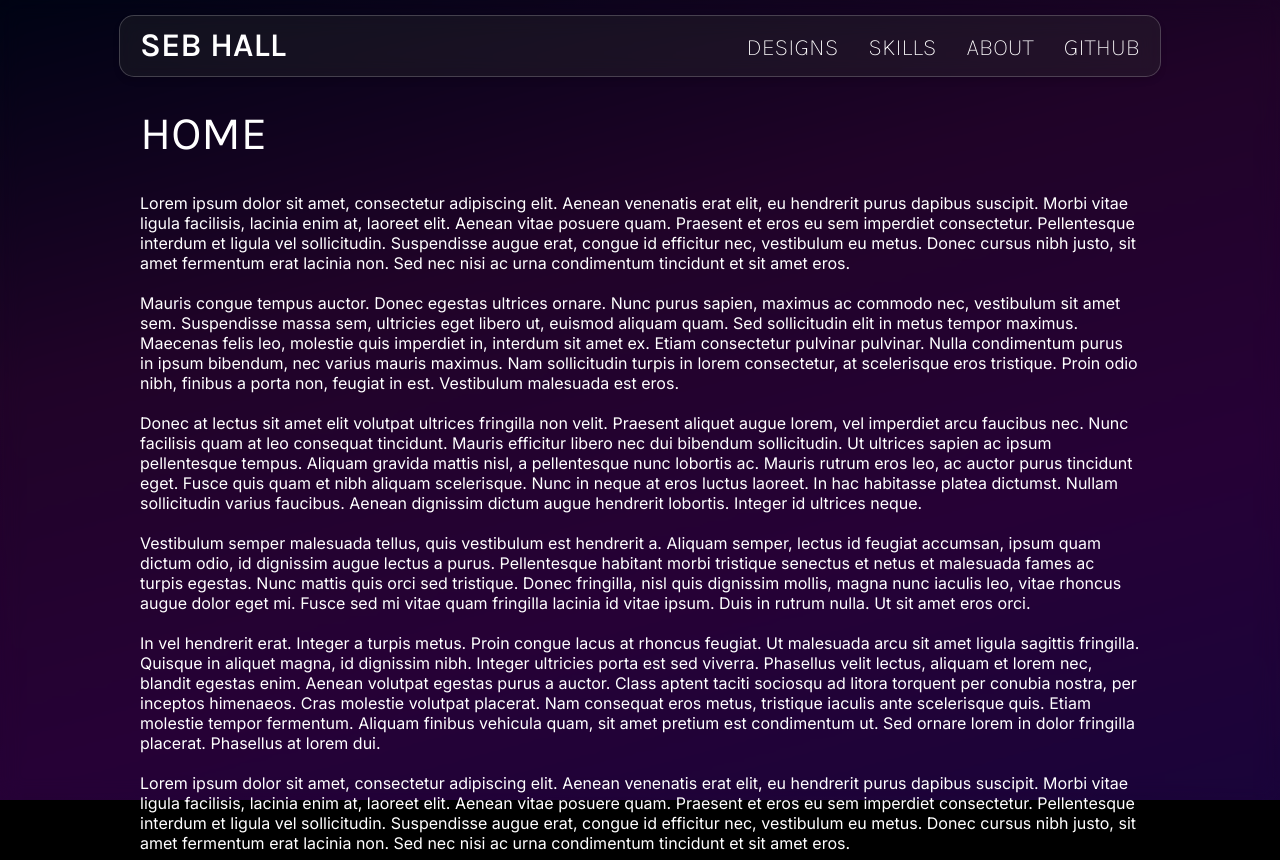
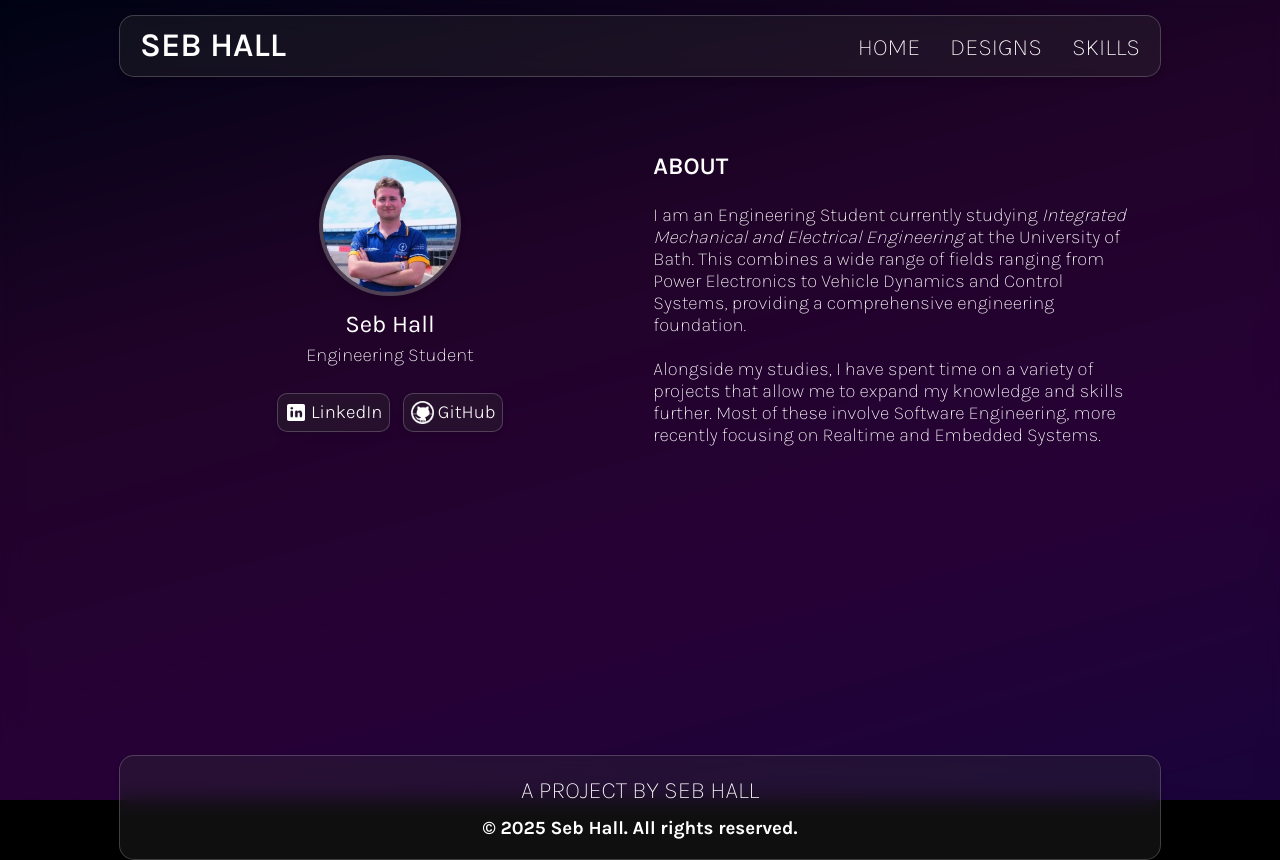
Before and after one commit to sebhalldesigns/website, a plain HTML site: page index.html in a window 1280 px wide. Shown: the top 860 px of the page. Drawn offline with Linux system fonts and the light colour scheme.

Commit message:
homepage

```diff
--- a/index.html
+++ b/index.html
@@ -17,6 +17,8 @@
 	<link rel="stylesheet" href="style/Navigation.css">
 	<link rel="stylesheet" href="style/Glass.css">
 
+	<link rel="stylesheet" href="style/Home.css">
+
 	<link rel="preload" as="image" href="media/plus.png">
 
   	<title>Seb Hall</title>
@@ -33,6 +35,11 @@
 		</a>
 
 		<div class="NavigationMenu">
+
+			<a class="NavigationItem" href="#/home">
+				HOME
+			</a>
+
 			<a class="NavigationItem" href="#/designs">
 				DESIGNS
 			</a>
@@ -41,13 +48,6 @@
 				SKILLS
 			</a>
 
-			<a class="NavigationItem" href="#/about">
-				ABOUT
-			</a>
-
-			<a class="NavigationItem" href="https://github.com/sebhalldesigns">
-				GITHUB
-			</a>
 		</div>
 
 		<div class="NavigationMenuControls">
@@ -61,9 +61,19 @@
 	<main class="Content" id="Content"></main>
 
 	<div class="Glass Footer">
-		<p>
-			sebhalldesigns.com
-		</p>
+
+
+		<div class="SmallTitle">
+			A PROJECT BY SEB HALL
+		</div>
+
+		<div class="FooterText">
+			<b>&copy 2025 Seb Hall. All rights reserved.</b>
+		</div>
+
+
+
+
 	</div>
 
 	<div class="FinalPadding"></div>
--- a/pages/home.html
+++ b/pages/home.html
@@ -1,31 +1,50 @@
 <main>
-    <h1>
-        HOME
-    </h1>
 
-    <p>
 
-        Lorem ipsum dolor sit amet, consectetur adipiscing elit. Aenean venenatis erat elit, eu hendrerit purus dapibus suscipit. Morbi vitae ligula facilisis, lacinia enim at, laoreet elit. Aenean vitae posuere quam. Praesent et eros eu sem imperdiet consectetur. Pellentesque interdum et ligula vel sollicitudin. Suspendisse augue erat, congue id efficitur nec, vestibulum eu metus. Donec cursus nibh justo, sit amet fermentum erat lacinia non. Sed nec nisi ac urna condimentum tincidunt et sit amet eros.
-        <br><br>
-        Mauris congue tempus auctor. Donec egestas ultrices ornare. Nunc purus sapien, maximus ac commodo nec, vestibulum sit amet sem. Suspendisse massa sem, ultricies eget libero ut, euismod aliquam quam. Sed sollicitudin elit in metus tempor maximus. Maecenas felis leo, molestie quis imperdiet in, interdum sit amet ex. Etiam consectetur pulvinar pulvinar. Nulla condimentum purus in ipsum bibendum, nec varius mauris maximus. Nam sollicitudin turpis in lorem consectetur, at scelerisque eros tristique. Proin odio nibh, finibus a porta non, feugiat in est. Vestibulum malesuada est eros.
-        <br><br>
-        Donec at lectus sit amet elit volutpat ultrices fringilla non velit. Praesent aliquet augue lorem, vel imperdiet arcu faucibus nec. Nunc facilisis quam at leo consequat tincidunt. Mauris efficitur libero nec dui bibendum sollicitudin. Ut ultrices sapien ac ipsum pellentesque tempus. Aliquam gravida mattis nisl, a pellentesque nunc lobortis ac. Mauris rutrum eros leo, ac auctor purus tincidunt eget. Fusce quis quam et nibh aliquam scelerisque. Nunc in neque at eros luctus laoreet. In hac habitasse platea dictumst. Nullam sollicitudin varius faucibus. Aenean dignissim dictum augue hendrerit lobortis. Integer id ultrices neque.
-        <br><br>
-        Vestibulum semper malesuada tellus, quis vestibulum est hendrerit a. Aliquam semper, lectus id feugiat accumsan, ipsum quam dictum odio, id dignissim augue lectus a purus. Pellentesque habitant morbi tristique senectus et netus et malesuada fames ac turpis egestas. Nunc mattis quis orci sed tristique. Donec fringilla, nisl quis dignissim mollis, magna nunc iaculis leo, vitae rhoncus augue dolor eget mi. Fusce sed mi vitae quam fringilla lacinia id vitae ipsum. Duis in rutrum nulla. Ut sit amet eros orci.
+    <div class="HomeSplit">
+        <div class="HomeIntro">
 
-        <br><br>
-        In vel hendrerit erat. Integer a turpis metus. Proin congue lacus at rhoncus feugiat. Ut malesuada arcu sit amet ligula sagittis fringilla. Quisque in aliquet magna, id dignissim nibh. Integer ultricies porta est sed viverra. Phasellus velit lectus, aliquam et lorem nec, blandit egestas enim. Aenean volutpat egestas purus a auctor. Class aptent taciti sociosqu ad litora torquent per conubia nostra, per inceptos himenaeos. Cras molestie volutpat placerat. Nam consequat eros metus, tristique iaculis ante scelerisque quis. Etiam molestie tempor fermentum. Aliquam finibus vehicula quam, sit amet pretium est condimentum ut. Sed ornare lorem in dolor fringilla placerat. Phasellus at lorem dui.
-        <br><br>
-        Lorem ipsum dolor sit amet, consectetur adipiscing elit. Aenean venenatis erat elit, eu hendrerit purus dapibus suscipit. Morbi vitae ligula facilisis, lacinia enim at, laoreet elit. Aenean vitae posuere quam. Praesent et eros eu sem imperdiet consectetur. Pellentesque interdum et ligula vel sollicitudin. Suspendisse augue erat, congue id efficitur nec, vestibulum eu metus. Donec cursus nibh justo, sit amet fermentum erat lacinia non. Sed nec nisi ac urna condimentum tincidunt et sit amet eros.
-        <br><br>
-        Mauris congue tempus auctor. Donec egestas ultrices ornare. Nunc purus sapien, maximus ac commodo nec, vestibulum sit amet sem. Suspendisse massa sem, ultricies eget libero ut, euismod aliquam quam. Sed sollicitudin elit in metus tempor maximus. Maecenas felis leo, molestie quis imperdiet in, interdum sit amet ex. Etiam consectetur pulvinar pulvinar. Nulla condimentum purus in ipsum bibendum, nec varius mauris maximus. Nam sollicitudin turpis in lorem consectetur, at scelerisque eros tristique. Proin odio nibh, finibus a porta non, feugiat in est. Vestibulum malesuada est eros.
-        <br><br>
-        Donec at lectus sit amet elit volutpat ultrices fringilla non velit. Praesent aliquet augue lorem, vel imperdiet arcu faucibus nec. Nunc facilisis quam at leo consequat tincidunt. Mauris efficitur libero nec dui bibendum sollicitudin. Ut ultrices sapien ac ipsum pellentesque tempus. Aliquam gravida mattis nisl, a pellentesque nunc lobortis ac. Mauris rutrum eros leo, ac auctor purus tincidunt eget. Fusce quis quam et nibh aliquam scelerisque. Nunc in neque at eros luctus laoreet. In hac habitasse platea dictumst. Nullam sollicitudin varius faucibus. Aenean dignissim dictum augue hendrerit lobortis. Integer id ultrices neque.
-        <br><br>
-        Vestibulum semper malesuada tellus, quis vestibulum est hendrerit a. Aliquam semper, lectus id feugiat accumsan, ipsum quam dictum odio, id dignissim augue lectus a purus. Pellentesque habitant morbi tristique senectus et netus et malesuada fames ac turpis egestas. Nunc mattis quis orci sed tristique. Donec fringilla, nisl quis dignissim mollis, magna nunc iaculis leo, vitae rhoncus augue dolor eget mi. Fusce sed mi vitae quam fringilla lacinia id vitae ipsum. Duis in rutrum nulla. Ut sit amet eros orci.
+            <img class="HomeProfilePhoto" src="media/profile.jpg" alt="Profile Photo"/>
 
-        <br><br>
-        In vel hendrerit erat. Integer a turpis metus. Proin congue lacus at rhoncus feugiat. Ut malesuada arcu sit amet ligula sagittis fringilla. Quisque in aliquet magna, id dignissim nibh. Integer ultricies porta est sed viverra. Phasellus velit lectus, aliquam et lorem nec, blandit egestas enim. Aenean volutpat egestas purus a auctor. Class aptent taciti sociosqu ad litora torquent per conubia nostra, per inceptos himenaeos. Cras molestie volutpat placerat. Nam consequat eros metus, tristique iaculis ante scelerisque quis. Etiam molestie tempor fermentum. Aliquam finibus vehicula quam, sit amet pretium est condimentum ut. Sed ornare lorem in dolor fringilla placerat. Phasellus at lorem dui.
-        <br><br>
-    </p>
+            <div class="HomeProfileTitle">
+                Seb Hall
+            </div>
+
+            <div class="HomeProfileSubtitle">
+                Engineering Student
+            </div>
+
+            <div class="HomeMediaButtons" >
+                <a class="HomeMediaButton" href="https://www.linkedin.com/in/sebastian-hall/">
+                    <img src="media/linkedin.png" alt="LinkedIn Logo" class="HomeMediaButtonImage"></img>
+                    LinkedIn
+                </a>
+
+                <a class="HomeMediaButton" href="https://www.linkedin.com/in/sebastian-hall/">
+                    <img src="media/github.png" alt="GitHub Logo" class="HomeMediaButtonImage"></img>
+                    GitHub
+                </a>
+            </div>
+
+        </div>
+        <div class="HomeDescription">
+            <h3>
+                ABOUT
+            </h3>
+
+            <p>
+                I am an Engineering Student currently studying <i>Integrated Mechanical and Electrical Engineering</i>
+                at the University of Bath.
+                This combines a wide range of fields ranging from Power Electronics to Vehicle Dynamics and Control Systems, providing a comprehensive engineering foundation.
+                <br><br>
+                Alongside my studies, I have spent time on a variety of projects that allow me to expand my knowledge and skills further.
+                Most of these involve Software Engineering, more recently focusing on Realtime and Embedded Systems.
+            </p>
+
+        </div>
+    </div>
+
+
+
+
 </main>
--- /dev/null
+++ b/style/Home.css
@@ -0,0 +1,113 @@
+.HomeSplit {
+    display: flex;
+    flex-direction: column;
+    justify-content: center;
+    align-items: center;
+
+    width: 100%;
+    margin-bottom: 25pt;
+}
+
+.HomeIntro {
+    display: flex;
+    flex-direction: column;
+    padding: 10pt;
+    text-align: center;
+    justify-content: center;
+    align-items: center;
+}
+
+.HomeProfilePhoto {
+    margin-top: 50pt;
+    width: 100pt;
+    height: 100pt;
+    background: rgba(50, 50, 50, 0.3); /* Semi-transparent background */
+    border-radius: 50%;
+    padding: 0px;
+    backdrop-filter: blur(10px); /* Creates the frosted glass blur effect */
+    -webkit-backdrop-filter: blur(10px); /* Safari support */
+    box-shadow: 0 4px 6px rgba(0, 0, 0, 0.1); /* Soft shadow for depth */
+    border: 4px solid rgba(255, 255, 255, 0.2); /* Light border */
+    color: white;
+}
+
+.HomeProfileTitle {
+    font-family: "Karla", sans-serif;
+    font-optical-sizing: auto;
+    font-weight: 400;
+    font-size: 18pt;
+    color: white;
+
+    margin-top: 10pt;
+    text-align: center;
+}
+
+.HomeProfileSubtitle {
+    font-family: "Karla", sans-serif;
+    font-optical-sizing: auto;
+    font-weight: 200;
+    font-size: 14pt;
+    color: white;
+
+    margin-top: 5pt;
+    margin-bottom: 15pt;
+    text-align: center;
+}
+
+.HomeDescription {
+    display: block;
+    margin: 10pt;
+    width: 100%;
+}
+
+.HomeMediaButtons {
+    display: flex;
+    flex-direction: row;
+    justify-content: center;
+    align-items: center;
+    margin-bottom: 50pt;
+}
+
+.HomeMediaButton {
+    display: flex;
+    margin: 5pt;
+    flex-direction: row;
+    justify-content: center;
+    align-items: center;
+    text-align: center;
+    font-family: "Karla", sans-serif;
+    font-weight: 300;
+    font-size: 14pt;
+    background-color: rgba(50, 50, 50, 0.3);
+    border-radius: 10px;
+    border: 1px solid rgba(255, 255, 255, 0.2); /* Light border */
+    backdrop-filter: blur(10px); /* Creates the frosted glass blur effect */
+    -webkit-backdrop-filter: blur(10px); /* Safari support */
+    box-shadow: 0 4px 6px rgba(0, 0, 0, 0.1); /* Soft shadow for depth */
+    color: white;
+    text-decoration: none;
+    padding: 5pt;
+    width: fit-content;
+    user-select: none;
+}
+
+.HomeMediaButtonImage {
+    width: 17.5pt;
+    height: 17.5pt;
+    margin-right: 2.5pt;
+}
+
+@media only screen and (min-width: 750px) {
+
+    .HomeSplit {
+        flex-direction: row;
+    }
+
+    .HomeIntro {
+        width: 50%;
+    }
+
+    .HomeDescription {
+        width: 50%;
+    }
+}
--- a/style/Layout.css
+++ b/style/Layout.css
@@ -16,12 +16,7 @@
 
 .Footer {
     color: white;
-    padding: 5;
     display: block;
-
-
-    margin-top: 15px;
-    margin-bottom: 0px;
 
     margin-left: 50%;
     transform: translateX(-50%);
@@ -29,7 +24,11 @@
     width: calc(100% - 70px);
 
     text-align: left;
+}
 
+.FooterText {
+    margin-top: 10pt;
+    text-align: center;
 }
 
 .FinalPadding {
--- a/style/Navigation.css
+++ b/style/Navigation.css
@@ -1,12 +1,4 @@
-body {
-    height: 100vh;
-    font-family: "Inter", sans-serif;
-    padding: 0pt;
-    margin: 0pt;
-    overflow-x: hidden;
-    color: white;
-    background-color: black;
-}
+
 
 .NavigationBar {
     color: white;
--- a/style/Text.css
+++ b/style/Text.css
@@ -1,8 +1,29 @@
+body {
+    height: 100vh;
+    font-family: "Karla", sans-serif;
+    font-size: 14pt;
+    font-weight: 200;
+
+    padding: 0pt;
+    margin: 0pt;
+    overflow-x: hidden;
+    color: white;
+    background-color: black;
+}
+
 h1 {
     font-family: "Karla", sans-serif;
     font-optical-sizing: auto;
     font-weight: 400;
     font-size: 35pt;
+    color: white;
+}
+
+h3 {
+    font-family: "Karla", sans-serif;
+    font-optical-sizing: auto;
+    font-weight: 600;
+    font-size: 18pt;
     color: white;
 }
 
@@ -31,6 +52,15 @@ h1 {
     cursor: pointer;
 }
 
+.SmallTitle {
+    font-family: "Karla", sans-serif;
+    font-optical-sizing: auto;
+    font-weight: 200;
+    font-size: 18pt;
+    color: white;
+    text-align: center;
+}
+
 @media only screen and (min-width: 750px) {
 
     .NavigationItem {
```
Also changed, not shown: pages/about.html (deleted, +0 -31 lines), media/github.png (added), media/linkedin.png (added), media/profile.jpg (added).
